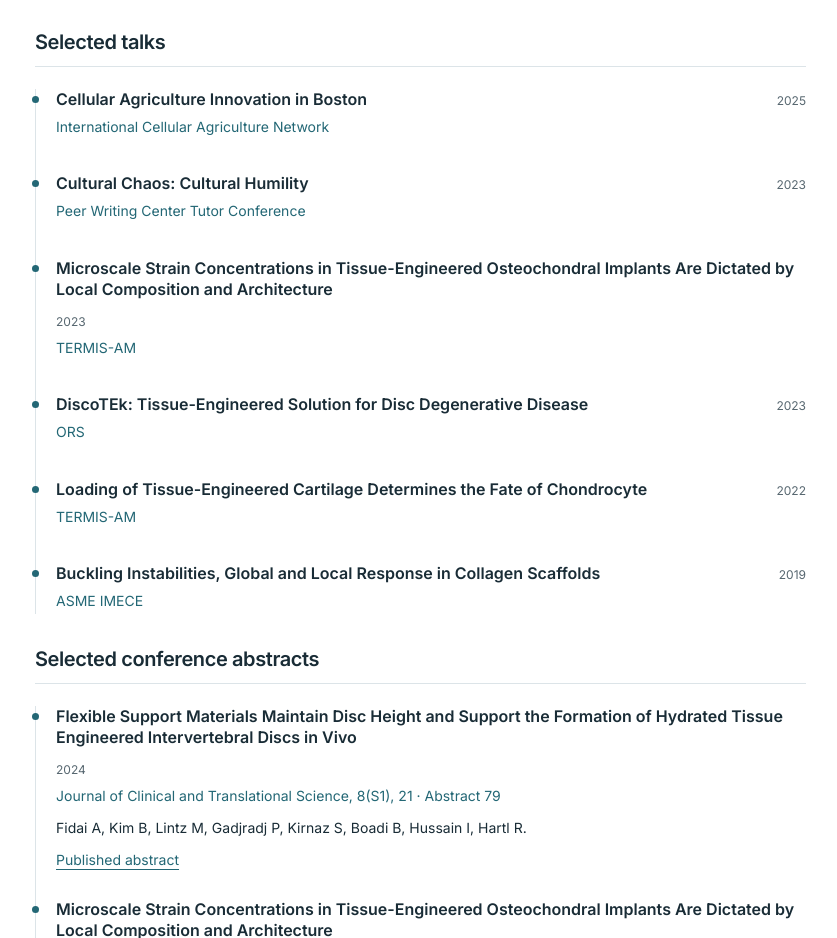
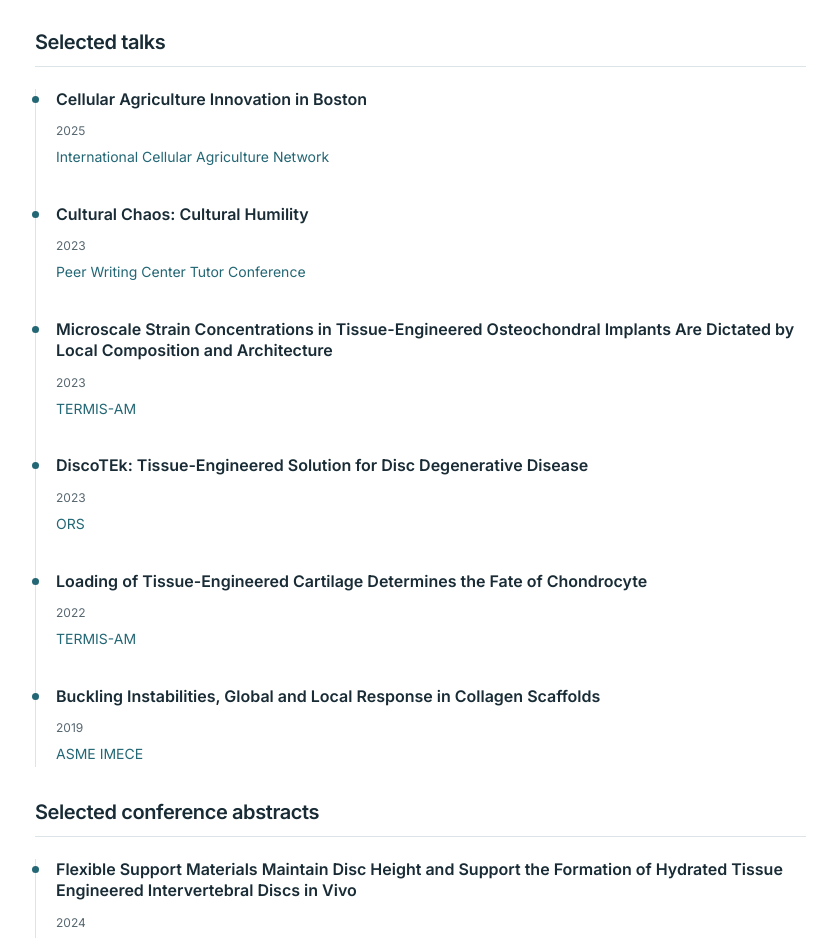
Before and after one commit to seankimism/seankim, an Astro site: page /cv in a window 1280 px wide. Shown: the part 3622-4560 px from the top of the page, without its empty margins (378-1215 px from the left). Built offline with nearby package versions, Linux system fonts and the light colour scheme; Astro itself is replaced by a stand-in of ours.

Commit message:
Use consistent title and year layout for selected talks

```diff
--- a/src/styles/global.css
+++ b/src/styles/global.css
@@ -102,6 +102,7 @@ li::marker { color:var(--accent); }
 .entry-header { display:flex; align-items:baseline; justify-content:space-between; gap:10px 20px; flex-wrap:wrap; }
 .entry-header h3 { font-size:1rem; }
 .entry-period { color:var(--text-muted); font-size:.75rem; }
+[aria-labelledby="talks-and-conference-contributions"] .entry-header,
 [aria-labelledby="conference-abstracts"] .entry-header { flex-direction:column; align-items:flex-start; }
 .entry-institution { color:var(--accent); font-size:.875rem; margin:4px 0 8px; }
 .entry-description,.entry-thesis { font-size:.875rem; line-height:1.7; }
```
